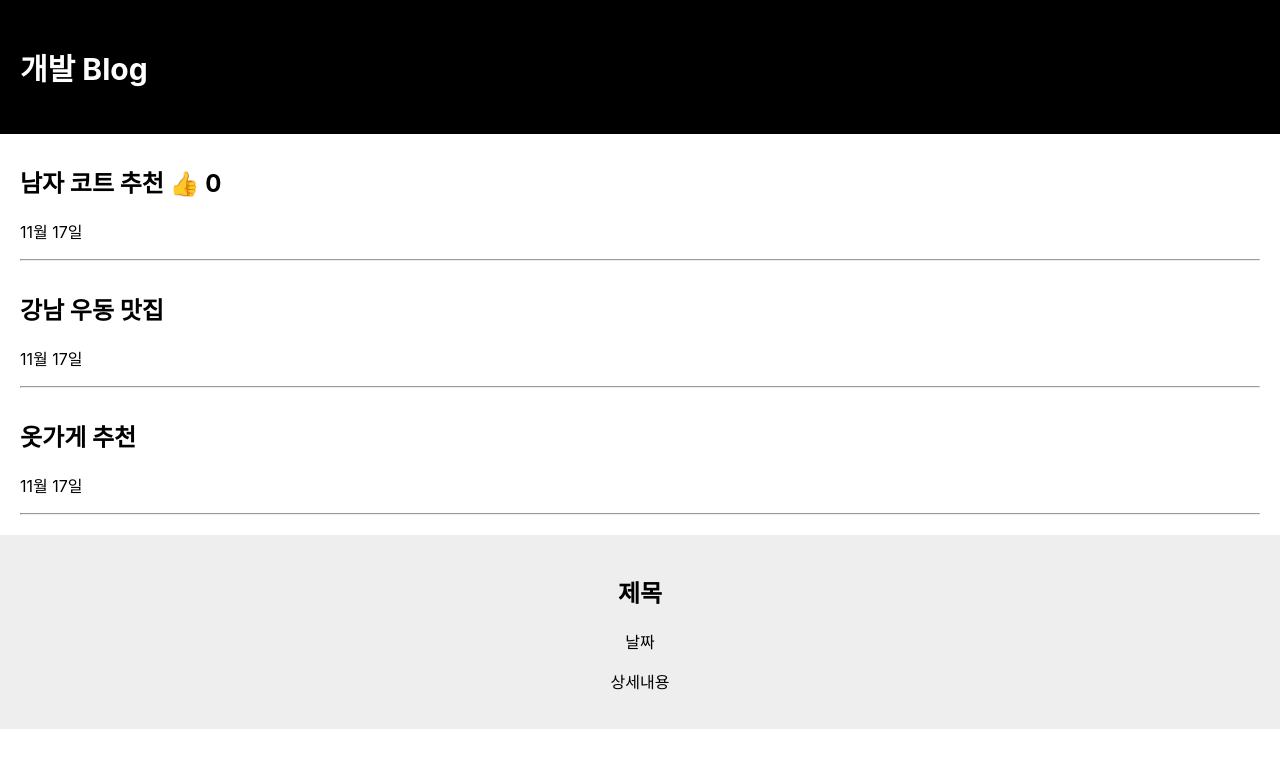
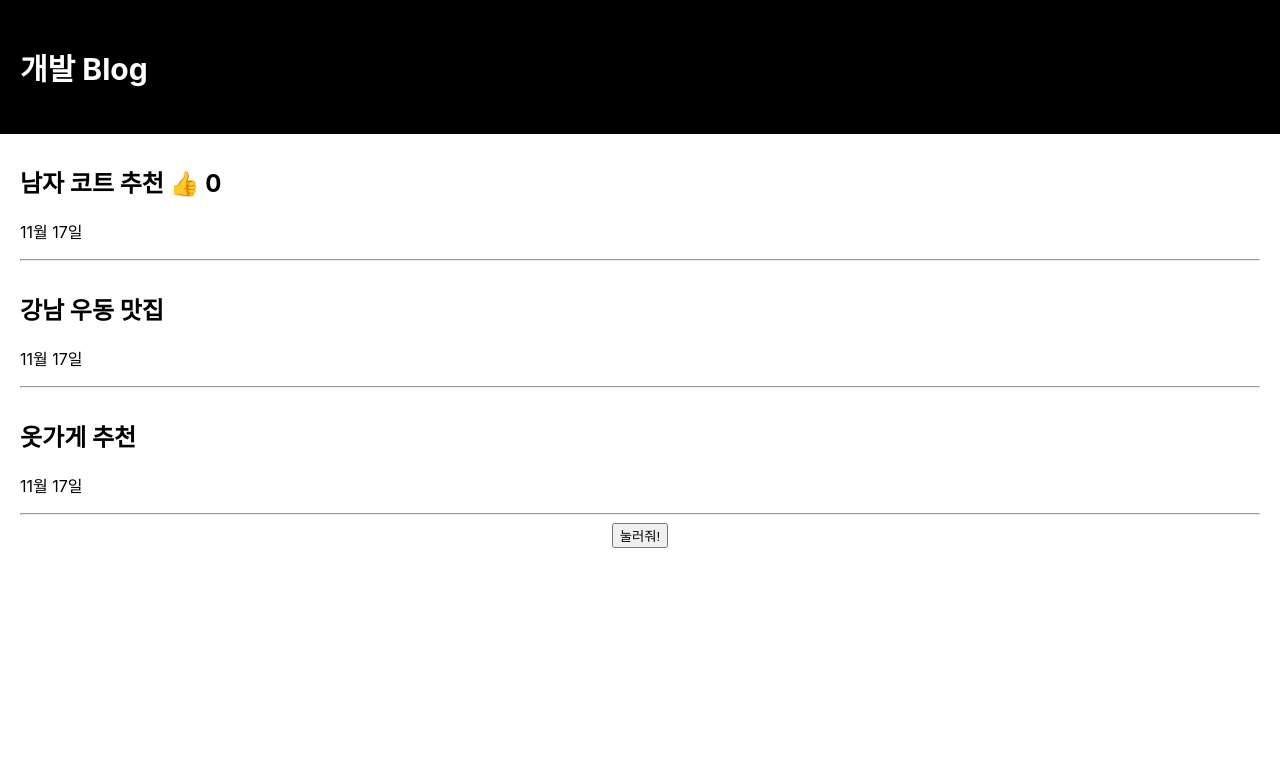
Before and after one commit to Hyun-h/react_blog, a React (Create React App) app: page / in a window 1280 px wide. Shown: the top 768 px of the page. Built offline with nearby package versions, Linux system fonts and the light colour scheme.

Commit message:
삼항연산

```diff
--- a/src/App.js
+++ b/src/App.js
@@ -11,6 +11,8 @@ function App() {
     "옷가게 추천",
   ]);
   let [like, likeUp] = useState(0);
+
+  let [modal, modal변경] = useState(false);
 
   // function 제목바꾸기() {
   //   //state는 건들지 말 것 -> 권장사항이 아님. 나중에 꼬일수도 있음.
@@ -63,7 +65,16 @@ function App() {
           </div>
         </article>
 
-        <Modal />
+        <button
+          onClick={
+            () => modal변경(modal === false ? true : false)
+            // () => {modal변경(!modal)}
+          }
+        >
+          눌러줘!
+        </button>
+
+        {modal === true ? <Modal /> : null}
       </section>
     </div>
   );
```
Also changed, not shown: 1 other file (tests, documents, lock files or other folders).
